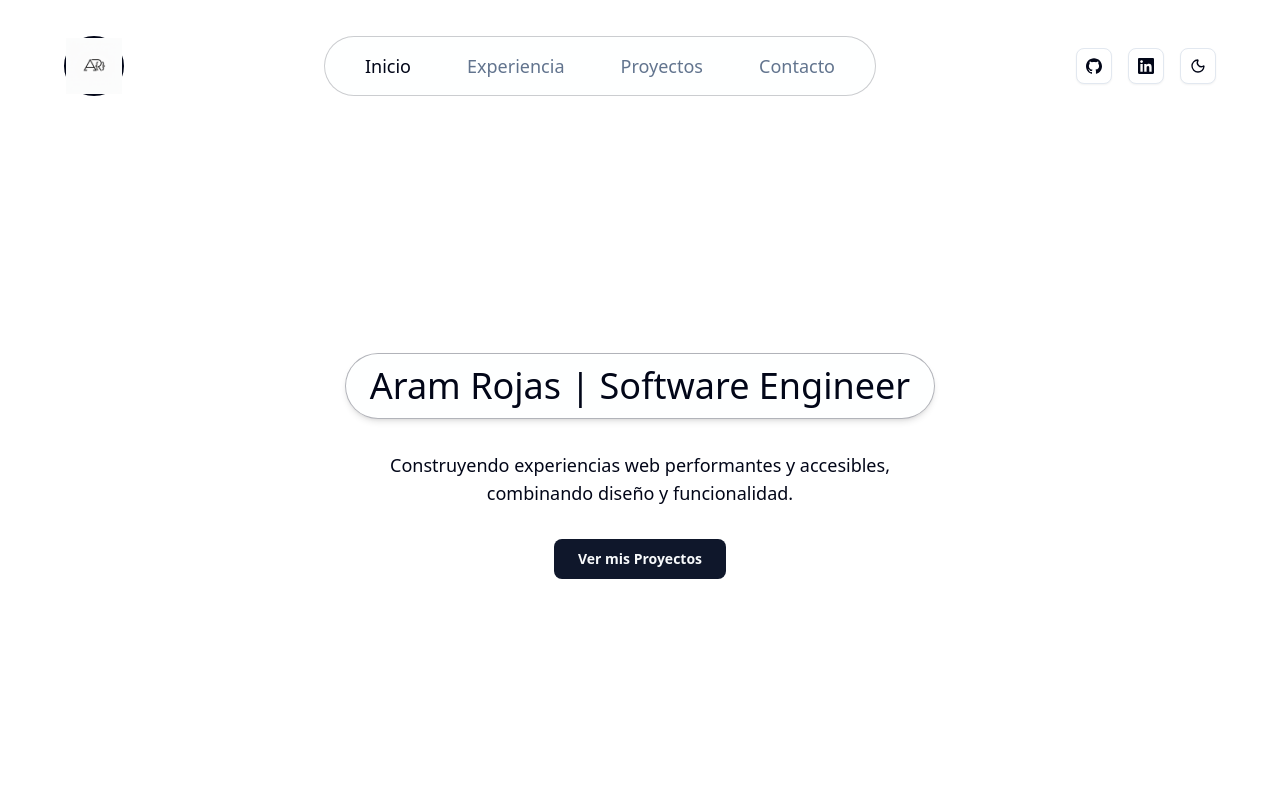
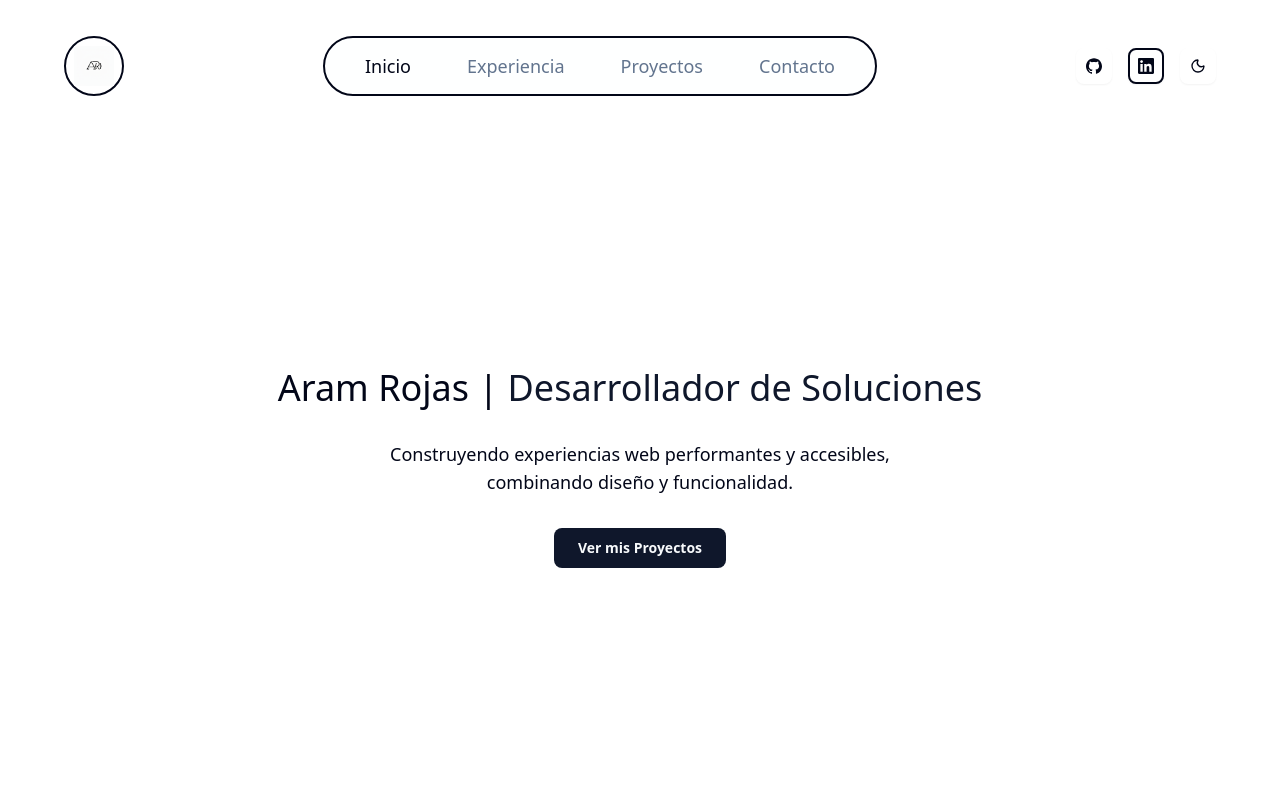
Before and after one commit to aramrojas11/portafolio_aram_rojas, a Next.js app: page / in a window 1280 px wide. Shown: the top 800 px of the page. Built offline with nearby package versions, Linux system fonts and the light colour scheme.

Commit message:
agregando elementos del nav bar

```diff
--- a/app/globals.css
+++ b/app/globals.css
@@ -119,4 +119,7 @@
   body {
     @apply bg-background text-foreground;
   }
+  html {
+    @apply scroll-smooth;
+  }
 }
--- a/app/page.tsx
+++ b/app/page.tsx
@@ -10,7 +10,6 @@ export default function Home() {
       {/* --- Contenedor del Fondo --- */}
       <div className="absolute inset-0 -z-10 h-full w-full">
         {/* Fondo de Video (Solo visible en MODO OSCURO) */}
-        {/* 'hidden' por defecto, 'dark:block' lo muestra solo en modo oscuro */}
         <video
           autoPlay
           loop
@@ -24,18 +23,45 @@ export default function Home() {
         </video>
 
         {/* Fondo Sólido (Solo visible en MODO CLARO) */}
-        {/* 'block' por defecto, 'dark:hidden' lo oculta en modo oscuro */}
         <div className="absolute inset-0 h-full w-full bg-background dark:hidden"></div>
       </div>
-      {/* --- Fin del Contenedor del Fondo --- */}
 
+      <Header />
       {/* Contenido Principal */}
-      <Header />
       <main
-        id="inicio"
-        className="flex flex-1 items-center justify-center p-4"
+        className="flex-1 w-full p-4"
       >
-        <HeroContent />
+        {/* Este div es la clave. Se alinea con el 'max-w-6xl' del nav en Header.tsx */}
+        <div className="w-full max-w-6xl mx-auto">
+
+          {/* Sección de Inicio */}
+          <section
+            id="inicio"
+            className="flex items-center justify-center"
+            // Le damos una altura mínima para que el 'Hero' se vea centrado verticalmente
+            // (100vh) - (altura aprox. del header). Ajusta '90vh' o '80px' si es necesario.
+            style={{ minHeight: 'calc(90vh - 80px)' }}
+          >
+            <HeroContent />
+          </section>
+
+          {/* Aquí añadirás tus futuras secciones, y ya estarán alineadas */}
+
+          <section id="experiencia" className="py-24">
+            {/* Cuando crees app/components/Experience.tsx, lo pondrás aquí */}
+            {/* <Experience /> */}
+            <h2 className="text-3xl text-center font-bold">Experiencia (Próximamente)</h2>
+          </section>
+
+          <section id="proyectos" className="py-24">
+            <h2 className="text-3xl text-center font-bold">Proyectos (Próximamente)</h2>
+          </section>
+
+          <section id="contacto" className="py-24">
+            <h2 className="text-3xl text-center font-bold">Contacto (Próximamente)</h2>
+          </section>
+
+        </div>
       </main>
     </div>
   );
--- a/components/Header.tsx
+++ b/components/Header.tsx
@@ -13,29 +13,29 @@ export function Header() {
       */}
       <nav className="flex items-center justify-between max-w-6xl mx-auto">
 
-        {/* Logo (Tamaño 140px y cambio de tema) */}
+        {/* Logo (Tamaño 60px y borde invertido) */}
         <Link
           href="/"
-          className="flex h-[60px] w-[60px] items-center justify-center rounded-full border-2 border-foreground transition-transform hover:scale-105 dark:bg-white dark:border-white"
+          className="flex h-[60px] w-[60px] items-center justify-center rounded-full border-2 border-foreground transition-transform hover:scale-105 overflow-hidden" // <-- CLASES MODIFICADAS
           aria-label="Volver al inicio"
         >
           {/* Logo para Modo Claro */}
           <img
             src="/LogoWhite.png"
             alt="Logo"
-            className="h-[100px] w-[100px] object-contain dark:hidden"
+            className="h-10 w-10 object-contain dark:hidden" // <-- TAMAÑO CORREGIDO
           />
           {/* Logo para Modo Oscuro */}
           <img
             src="/LogoBlack.png"
             alt="Logo"
-            className="hidden h-[100px] w-[100px] object-contain dark:block"
+            className="hidden h-10 w-10 object-contain dark:block" // <-- TAMAÑO CORREGIDO
           />
         </Link>
 
         {/* Navegación Principal (Tamaño 140px) */}
         <div
-          className="hidden h-[60px] items-center gap-2 rounded-full border border-foreground/20 bg-background/50 p-4 backdrop-blur-sm sm:flex"
+          className="hidden h-[60px] items-center gap-2 rounded-full border-2 border-foreground bg-background/50 p-4 backdrop-blur-sm sm:flex"
         >
           {/* Botones más grandes */}
           <Button asChild variant="ghost" className="rounded-full font-medium text-lg px-6 py-3">
@@ -55,7 +55,7 @@ export function Header() {
         {/* Iconos Sociales y Tema (Alineados y más grandes) */}
         <div className="flex h-[100px] items-center gap-4">
           {/* Botones de ícono más grandes (56px) */}
-          <Button asChild variant="outline" size="icon" className="h-56px w-56px">
+          <Button asChild variant="outline" size="icon" className="h-56px w-56px border-2 border-white">
             <a
               href="https://github.com/tu-usuario" // Reemplaza con tu URL
               target="_blank"
@@ -65,7 +65,7 @@ export function Header() {
               <SiGithub className="h-6 w-6" /> {/* Icono más grande */}
             </a>
           </Button>
-          <Button asChild variant="outline" size="icon" className="h-56px w-56px">
+          <Button asChild variant="outline" size="icon" className="h-56px w-56px border-2 border-foreground">
             <a
               href="https://linkedin.com/in/tu-usuario" // Reemplaza con tu URL
               target="_blank"
--- a/components/HeroContent.tsx
+++ b/components/HeroContent.tsx
@@ -4,6 +4,7 @@
 import { motion } from 'framer-motion';
 import { Button } from './ui/button';
 import Link from 'next/link';
+import { TypeAnimation } from 'react-type-animation'; // <-- 1. IMPORTAR
 
 export function HeroContent() {
   return (
@@ -14,12 +15,26 @@ export function HeroContent() {
       animate={{ opacity: 1, y: 0 }}   // Estado final: visible y en posición
       transition={{ duration: 0.8, ease: 'easeInOut' }} // Duración y tipo de animación
     >
-      {/* Título Principal (Mejorado de tu boceto) */}
-      <div className="rounded-full border border-foreground/30 bg-background/50 px-6 py-3 shadow-md backdrop-blur-sm">
+      {/* ---- INICIO DE CAMBIOS ---- */}
         <h1 className="text-center text-2xl font-medium sm:text-3xl md:text-4xl font-heading">
-          Aram Rojas | Software Engineer
+          Aram Rojas | {' '}
+          <TypeAnimation
+            sequence={[
+              'Software Engineer',
+              2000, // Pausa de 2 segundos
+              'Desarrollador de Soluciones',
+              2000, // Pausa de 2 segundos
+              'Frontend Developer',
+              2000,
+              // Puedes añadir más frases aquí
+            ]}
+            wrapper="span"
+            speed={50} // Velocidad de escritura
+            repeat={Infinity} // Repetir infinitamente
+            className="text-primary" // Opcional: para darle un color diferente
+          />
         </h1>
-      </div>
+        {/* ---- FIN DE CAMBIOS ---- */}
 
       {/* Subtítulo y CTA (Mejoras) */}
       <p className="mt-8 max-w-xl text-center text-lg text-white-muted-foreground">
--- a/components/ThemeToggle.tsx
+++ b/components/ThemeToggle.tsx
@@ -27,7 +27,7 @@ export function ThemeToggle() {
     <Button
       variant="outline"
       size="icon"
-      className="w-9 h-9" // Tamaño de ícono estándar
+      className="w-9 h-9 border-2 border-white" // Tamaño de ícono estándar
       onClick={() => setTheme(isDark? 'light' : 'dark')}
       aria-label={isDark? 'Activar modo claro' : 'Activar modo oscuro'}
     >
--- a/package.json
+++ b/package.json
@@ -20,6 +20,7 @@
     "react": "19.2.0",
     "react-dom": "19.2.0",
     "react-icons": "^5.5.0",
+    "react-type-animation": "^3.2.0",
     "tailwind-merge": "^3.3.1"
   },
   "devDependencies": {
```
Also changed, not shown: 1 other file (tests, documents, lock files or other folders).
